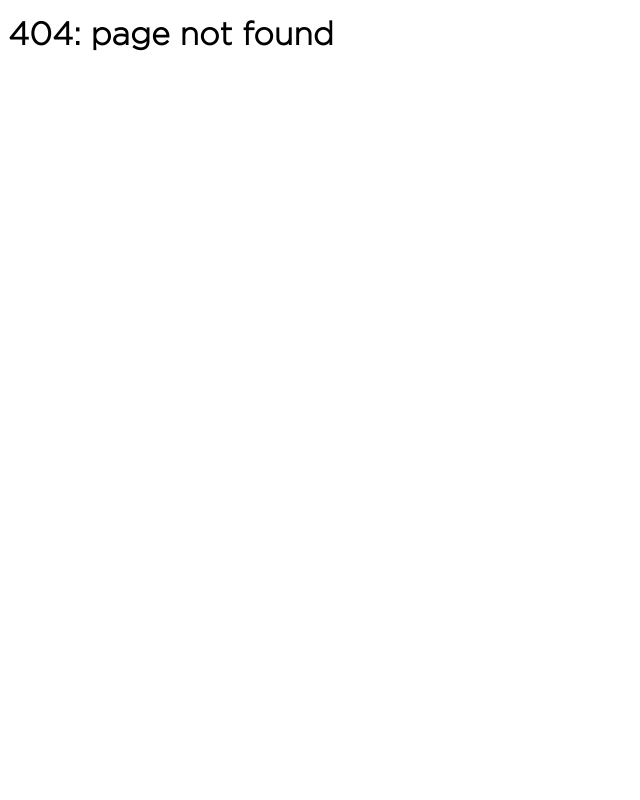
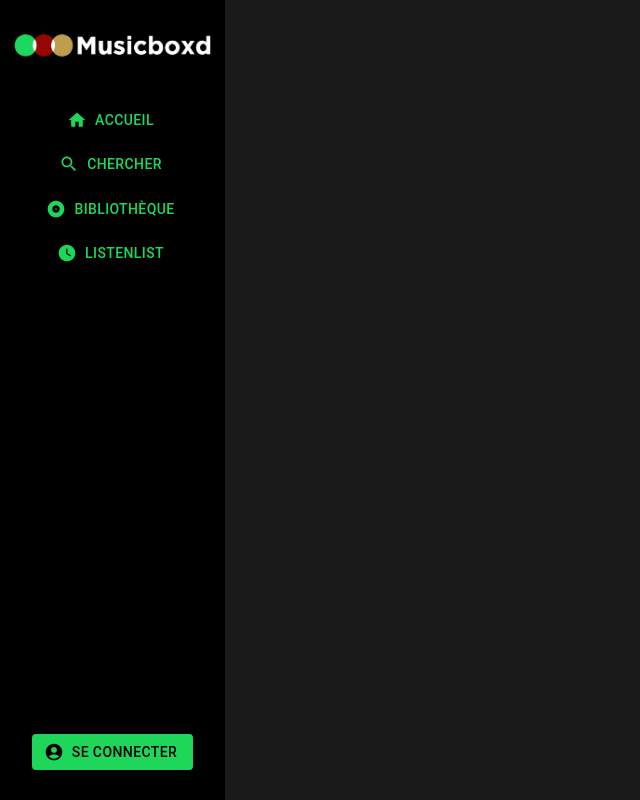
Before and after one commit to TommyIUT/Musicboxd, a React (Create React App) app in the folder front-musicboxd/: page /search in a window 1280 px wide. Before the commit this address had no page. Shown: the whole page, without its empty margins (0-640 px from the left). Built offline with nearby package versions, Linux system fonts and the light colour scheme.

Commit message:
creation page de recherche

```diff
--- a/front-musicboxd/src/components/App.jsx
+++ b/front-musicboxd/src/components/App.jsx
@@ -4,6 +4,7 @@ import HomeView from './homeView.jsx'
 import UserView from './userView.jsx'
 import ConnexionView from './connexionView.jsx'
 import InscriptionView from'./inscriptionView.jsx'
+import SearchView from './searchView.jsx'
 
 
 function App() {
@@ -16,6 +17,7 @@ function App() {
           <Route path='/user' exact element={<UserView/>}></Route>
           <Route path='/login' exact element={<ConnexionView/>}></Route>
           <Route path='/register' exact element={<InscriptionView/>}></Route>
+          <Route path='/search' exact element={<SearchView/>}></Route>
         </Routes>
       </Router>
     </div>
--- /dev/null
+++ b/front-musicboxd/src/components/searchView.jsx
@@ -0,0 +1,20 @@
+import React, { useEffect, useState } from 'react';
+import Sidebar from './sidebar';
+import Stack from '@mui/material/Stack';
+
+
+import '../styles/searchView.css';
+
+export default function SearchView() {
+  return (
+    <div className="searchView">
+      <Sidebar></Sidebar>
+      <Stack spacing={0} direction="column">
+        <div className='recherche'></div>
+
+        <div className='resultat'></div>
+
+      </Stack>
+    </div>
+  );
+}
--- a/front-musicboxd/src/components/sidebar.jsx
+++ b/front-musicboxd/src/components/sidebar.jsx
@@ -29,7 +29,7 @@ export default function sidebar() {
           Accueil
         </Button>
 
-        <Button href="/" variant="contained" startIcon={<SearchIcon />} sx={{ '&:hover': {
+        <Button href="/search" variant="contained" startIcon={<SearchIcon />} sx={{ '&:hover': {
             color: 'white',
             backgroundColor: '#1a1a1a',
           }, zIndex: '3', color: '#1ED75A', backgroundColor: 'black', fontFamily: gotham}}>
--- /dev/null
+++ b/front-musicboxd/src/styles/searchView.css
@@ -0,0 +1,22 @@
+@font-face {
+	font-family: 'Gotham';
+	src: url('../font/GothamLight.ttf')
+}
+
+@font-face {
+	font-family: 'GothamBold';
+	src: url('../font/GothamBold.ttf')
+}
+
+.searchView{
+    position: fixed;
+    background-color: #1a1a1a;
+    font-family: 'GothamLight';
+    top: 0;
+    right: 0%;
+    left: 225px;
+    width: 100%;
+    height: 100%;
+    overflow-y: scroll;
+    overflow: auto;
+}
```
